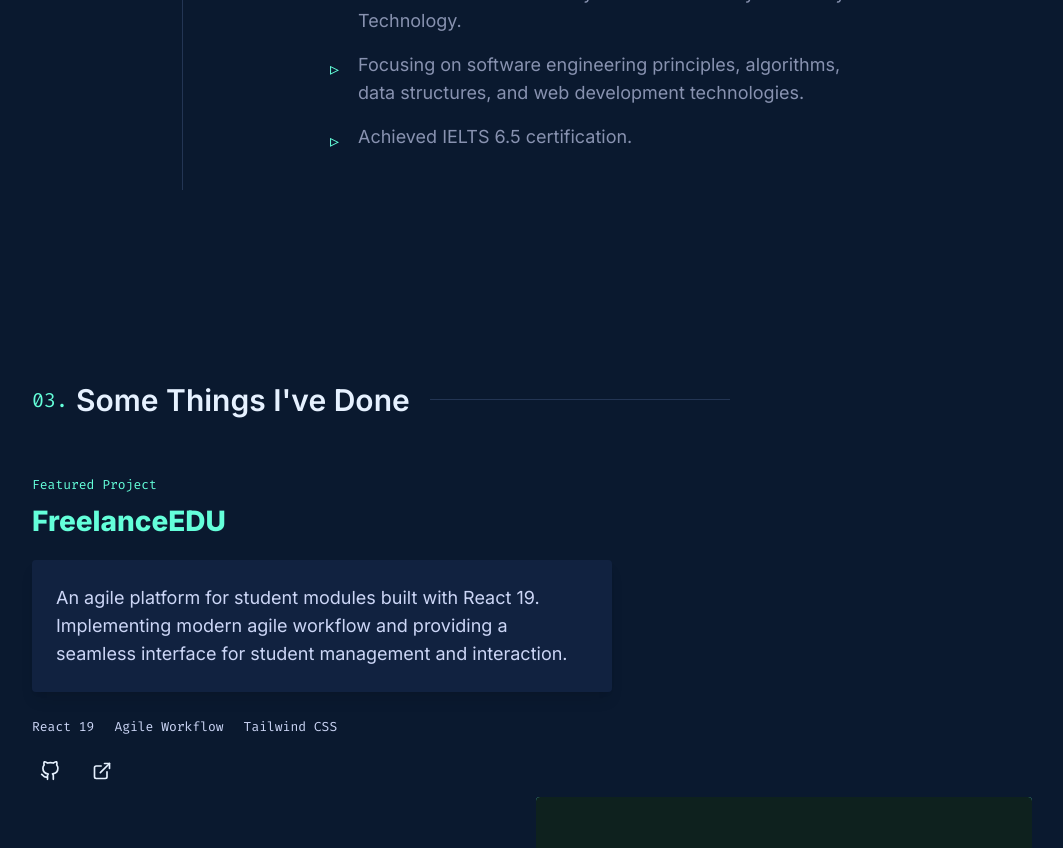
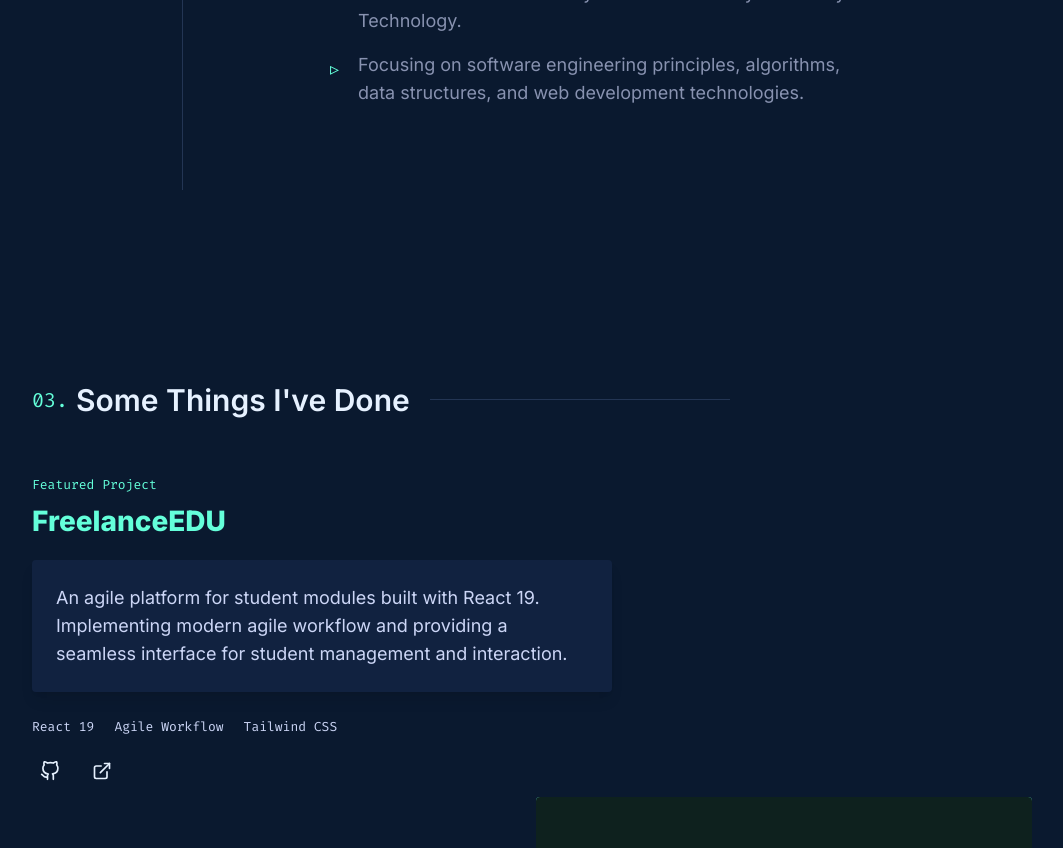
Before and after one commit to hoonz565/hoonz565.github.io, a React (Vite) app: page / in a window 1280 px wide. Shown: the part 2000-2848 px from the top of the page, without its empty margins (108-1171 px from the left). Built offline with nearby package versions, Linux system fonts and the light colour scheme.

Commit message:
update education part

```diff
--- a/src/components/sections/Experience.jsx
+++ b/src/components/sections/Experience.jsx
@@ -19,9 +19,6 @@ const Experience = () => {
           <li className="relative pl-7 before:content-['▹'] before:absolute before:left-0 before:text-green before:mt-1">
             Focusing on software engineering principles, algorithms, data structures, and web development technologies.
           </li>
-          <li className="relative pl-7 before:content-['▹'] before:absolute before:left-0 before:text-green before:mt-1">
-            Achieved IELTS 6.5 certification.
-          </li>
         </ul>
       )
     },
@@ -34,9 +31,6 @@ const Experience = () => {
         <ul className="text-lg text-slate space-y-4">
           <li className="relative pl-7 before:content-['▹'] before:absolute before:left-0 before:text-green before:mt-1">
             Studied at Le Hong Phong High School for the Gifted, majoring in Mathematics.
-          </li>
-          <li className="relative pl-7 before:content-['▹'] before:absolute before:left-0 before:text-green before:mt-1">
-            Developed strong analytical and problem-solving skills which later translated well into computer science and algorithm design.
           </li>
         </ul>
       )
```
